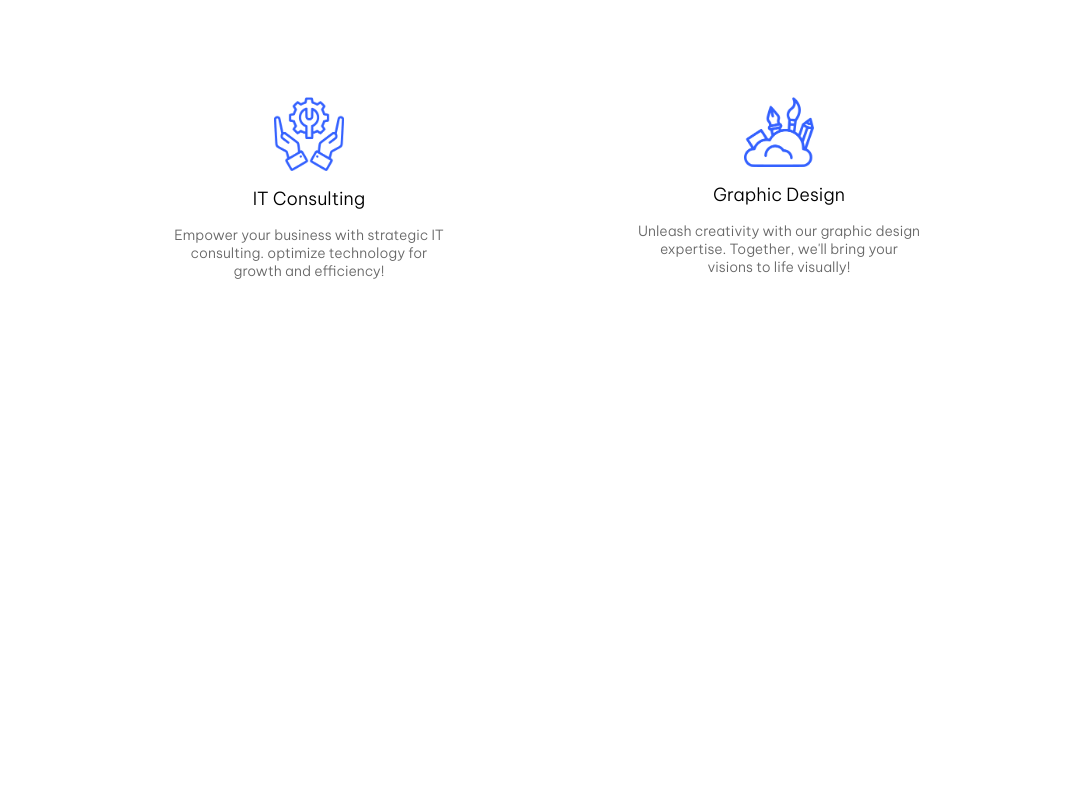
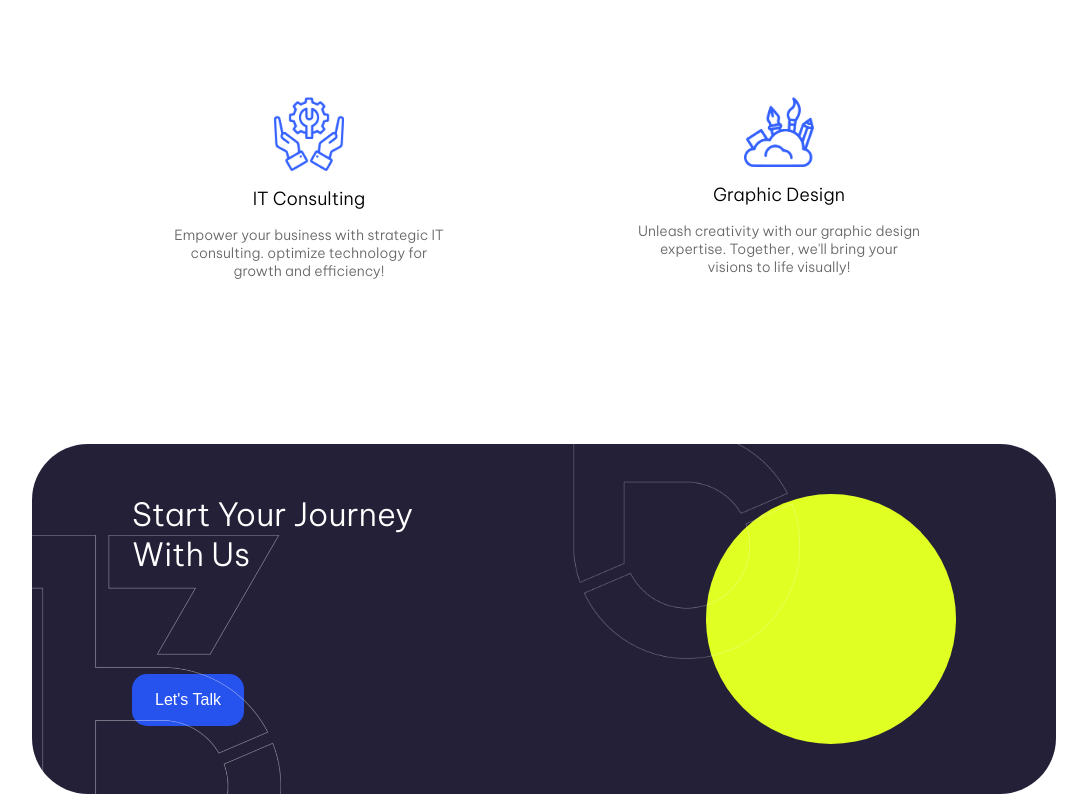
Before and after one commit to bktech-sh/portfolio, a Next.js app: page / in a window 1280 px wide. Shown: the part 1919-2713 px from the top of the page, without its empty margins (96-1183 px from the left). Before the commit the page ends 2363 px from the top, so only its background shows below. Built offline with nearby package versions, Linux system fonts and the light colour scheme.

Commit message:
feat: add contact us section

```diff
--- /dev/null
+++ b/src/app/components/ContactUs/index.tsx
@@ -0,0 +1,39 @@
+import { ButtonTalk } from "../Header/styles";
+import {
+  BackdropContactLeft,
+  BackdropContactRight,
+  ContactContent,
+  ContactUsContainer,
+  Left,
+  Right,
+} from "./styles";
+import backdropTop from "@/app/assets/images/contact/backdrop-top.png";
+import backdropBottom from "@/app/assets/images/contact/backdrop-bottom.png";
+import Image from "next/image";
+
+const ContactUs = () => {
+  return (
+    <ContactUsContainer>
+      <ContactContent>
+        <Left>
+          <h4>
+            Start Your Journey <br /> With Us
+          </h4>
+
+          <ButtonTalk>Let's Talk</ButtonTalk>
+        </Left>
+        <Right></Right>
+
+        <BackdropContactLeft>
+          <Image src={backdropTop} alt="backdrop-contact-top" width={300} />
+        </BackdropContactLeft>
+
+        <BackdropContactRight>
+          <Image src={backdropBottom} alt="backdrop-contact-top" width={300} />
+        </BackdropContactRight>
+      </ContactContent>
+    </ContactUsContainer>
+  );
+};
+
+export default ContactUs;
--- /dev/null
+++ b/src/app/components/ContactUs/styles.ts
@@ -0,0 +1,49 @@
+import { BktechColors } from "@/app/constants/colors";
+import styled from "@emotion/styled";
+import { getPositionOfLineAndCharacter } from "typescript";
+
+export const ContactUsContainer = styled.div`
+  display: flex;
+  justify-content: center;
+`;
+
+export const ContactContent = styled.div`
+  display: flex;
+  width: 80%;
+  border-radius: 56px;
+  color: white;
+  padding: 50px 100px;
+  justify-content: space-between;
+  background-color: ${BktechColors.darkPurple};
+  position: relative;
+`;
+
+export const Left = styled.div`
+  display: flex;
+  flex-direction: column;
+  gap: 100px;
+
+  h4 {
+    font-weight: 400;
+    font-size: 32px;
+  }
+`;
+
+export const Right = styled.div`
+  width: 250px;
+  height: 250px;
+  border-radius: 100%;
+  background-color: ${BktechColors.yellow};
+`;
+
+export const BackdropContactLeft = styled.div`
+  position: absolute;
+  top: 0;
+  right: 25%;
+`;
+
+export const BackdropContactRight = styled.div`
+  position: absolute;
+  left: -5%;
+  bottom: -30%;
+`;
--- a/src/app/constants/colors.ts
+++ b/src/app/constants/colors.ts
@@ -8,4 +8,6 @@ export const BktechColors = {
   mediumGrey: "#858585",
   blue: "#2652EE",
   mediumBlue: "#BBF2F0",
+  darkPurple: "#232038",
+  yellow: "#E0FF22",
 };
--- a/src/app/page.tsx
+++ b/src/app/page.tsx
@@ -10,6 +10,7 @@ import HeroSectionMobile from "./components/HeroSectionMobile";
 import { useRef } from "react";
 import CompanyPartner from "./components/CompanyPartner";
 import OurServices from "./components/OurServices";
+import ContactUs from "./components/ContactUs";
 
 export default function Home() {
   const isAndroid = useIsAndroid();
@@ -63,6 +64,7 @@ export default function Home() {
           <HeroSection />
           <CompanyPartner />
           <OurServices />
+          <ContactUs />
         </>
       )}
     </AppContainer>
```
Also changed, not shown: src/app/assets/images/contact/backdrop-bottom.png (added), src/app/assets/images/contact/backdrop-top.png (added).
